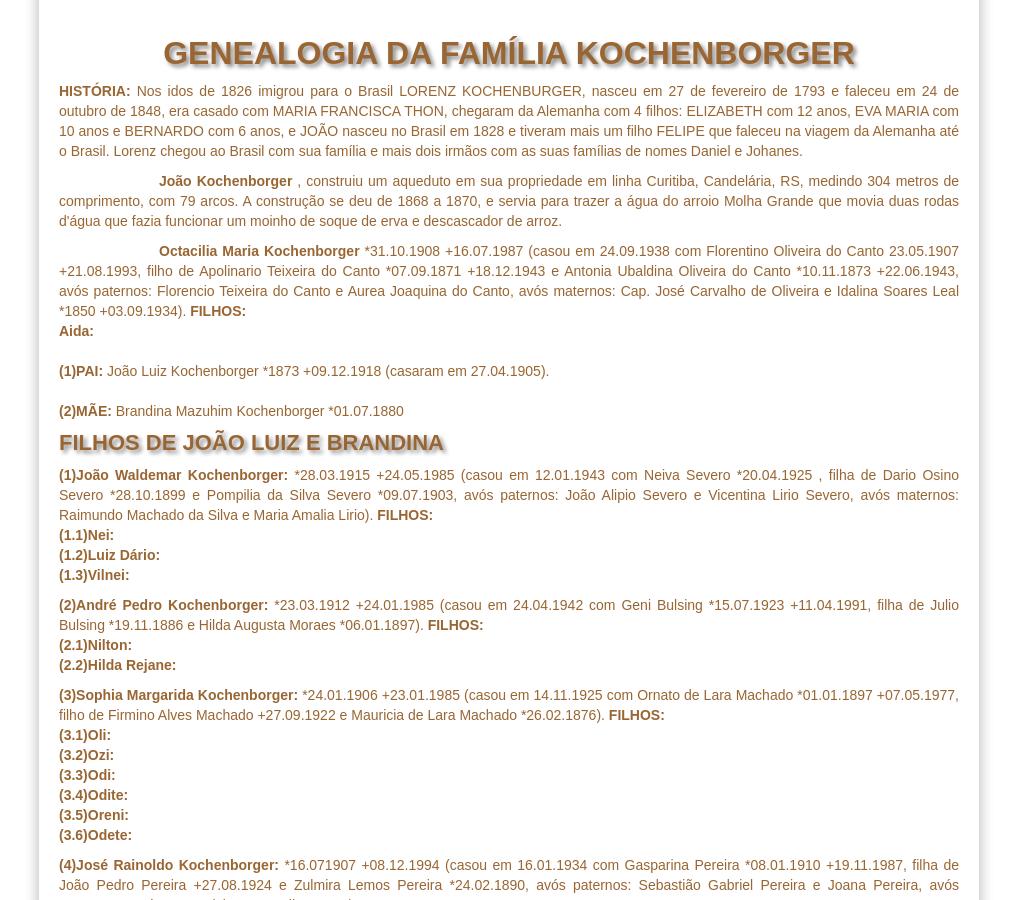
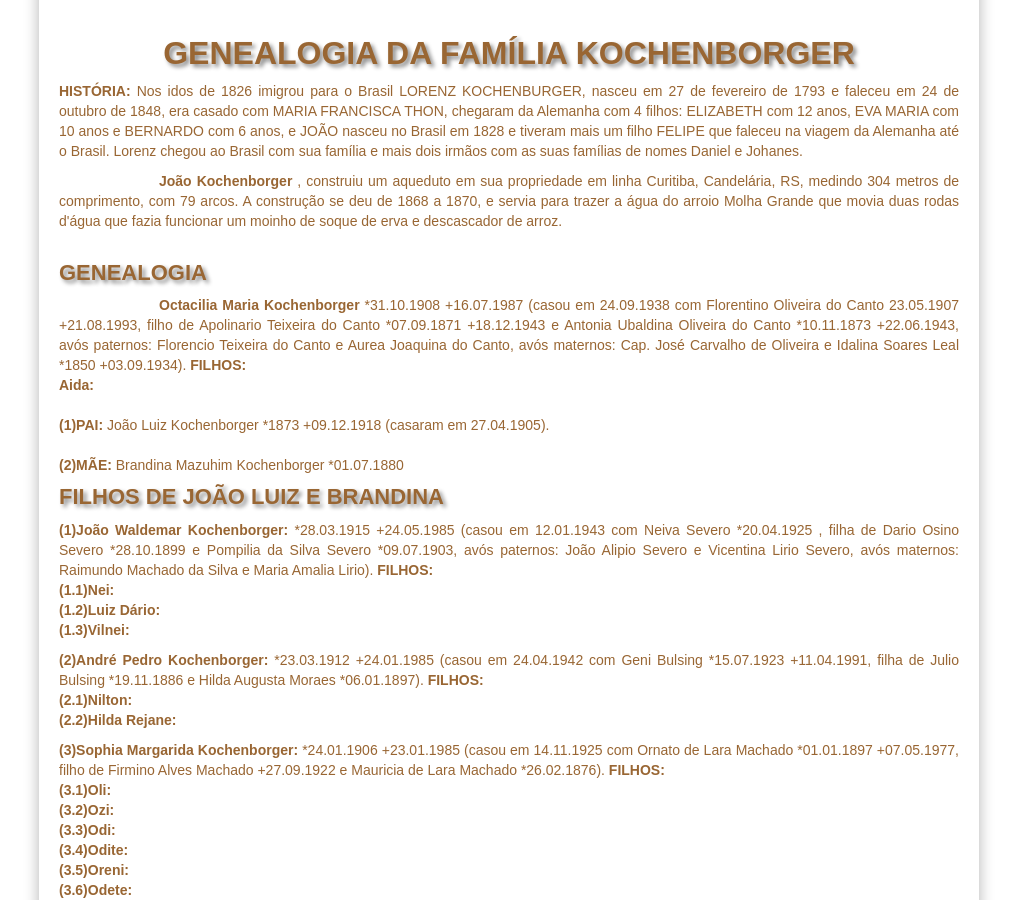
Before and after one commit to claudiovargas1955/claudiovargas1955.github.io, a Jekyll site: the page built from _pages/familia-kochenborger.html, in a window 1280 px wide and 900 px high, scrolled down 323 px. Shown: the whole window, without its empty margins (131-1148 px from the left). Built offline with Jekyll 4.4.1, drawn with Linux system fonts in a browser that asks for light colours; some web fonts are replaced.

Commit message:
Update familia-kochenborger.html

```diff
--- a/_pages/familia-kochenborger.html
+++ b/_pages/familia-kochenborger.html
@@ -104,8 +104,9 @@ BERNARDO com 6 anos, e JOÃO nasceu no Brasil em 1828 e tiveram mais um filho FE
 Lorenz chegou ao Brasil com sua família e mais dois irmãos com as suas famílias de nomes Daniel e Johanes.
 <b><p style="text-indent:100px";/>João Kochenborger </b>, construiu um aqueduto em sua propriedade em linha Curitiba, Candelária, RS,
 medindo 304 metros de comprimento, com 79 arcos. A construção se deu de 1868 a 1870, e servia para trazer a água do arroio Molha
-Grande que movia duas rodas d'água que fazia funcionar um moinho de soque de erva e descascador de arroz.<br>
+Grande que movia duas rodas d'água que fazia funcionar um moinho de soque de erva e descascador de arroz.<br><br>
 
+<h4>GENEALOGIA</h4>
 <b><p style="text-indent:100px";/>Octacilia Maria Kochenborger </b>*31.10.1908 +16.07.1987 (casou em 24.09.1938 com Florentino Oliveira
 do Canto 23.05.1907 +21.08.1993, filho de Apolinario Teixeira do Canto  *07.09.1871 +18.12.1943 e Antonia Ubaldina Oliveira do Canto
 *10.11.1873 +22.06.1943, avós paternos: Florencio Teixeira do Canto e Aurea Joaquina do Canto, avós maternos: Cap. José Carvalho de
```
